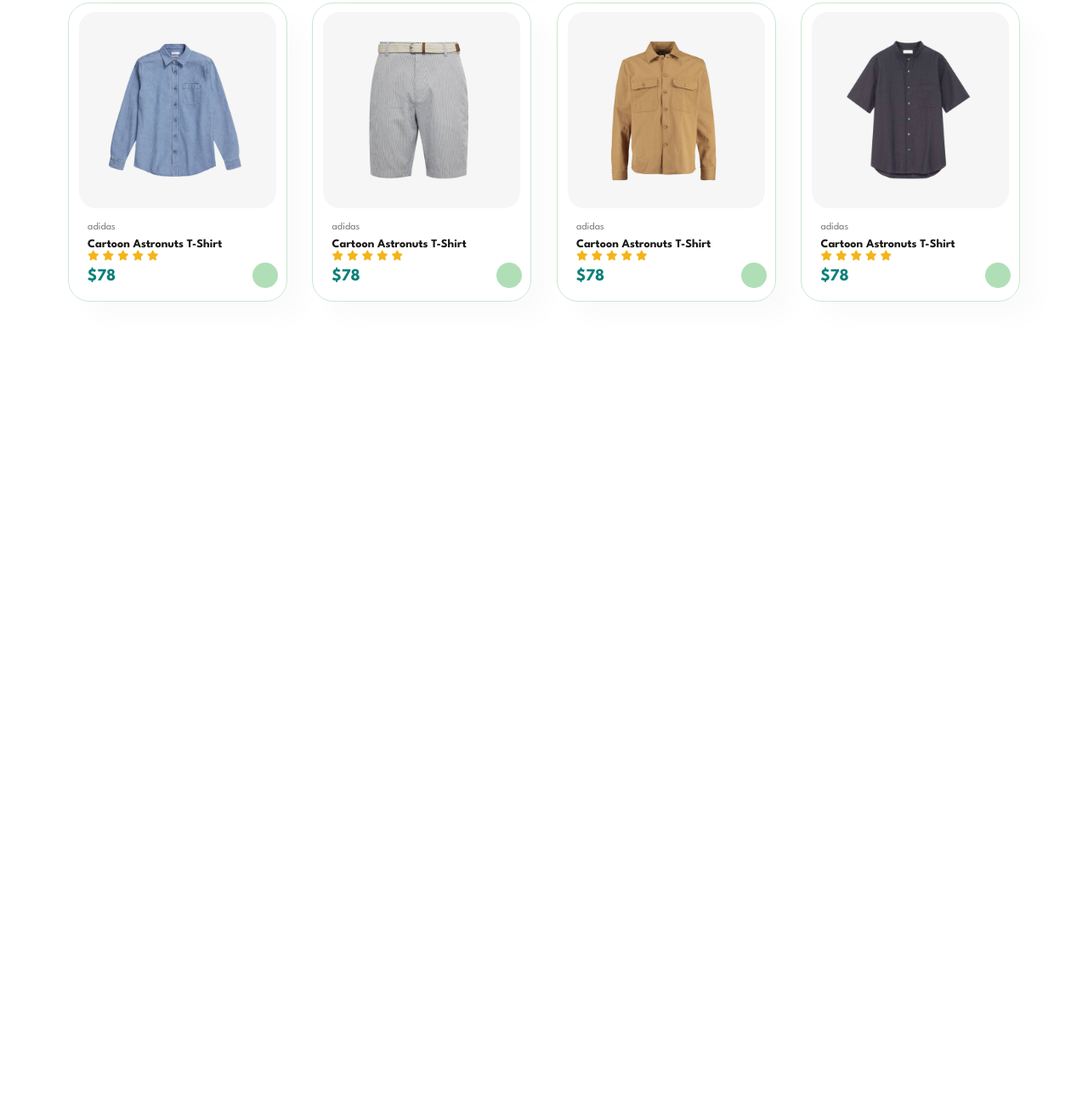
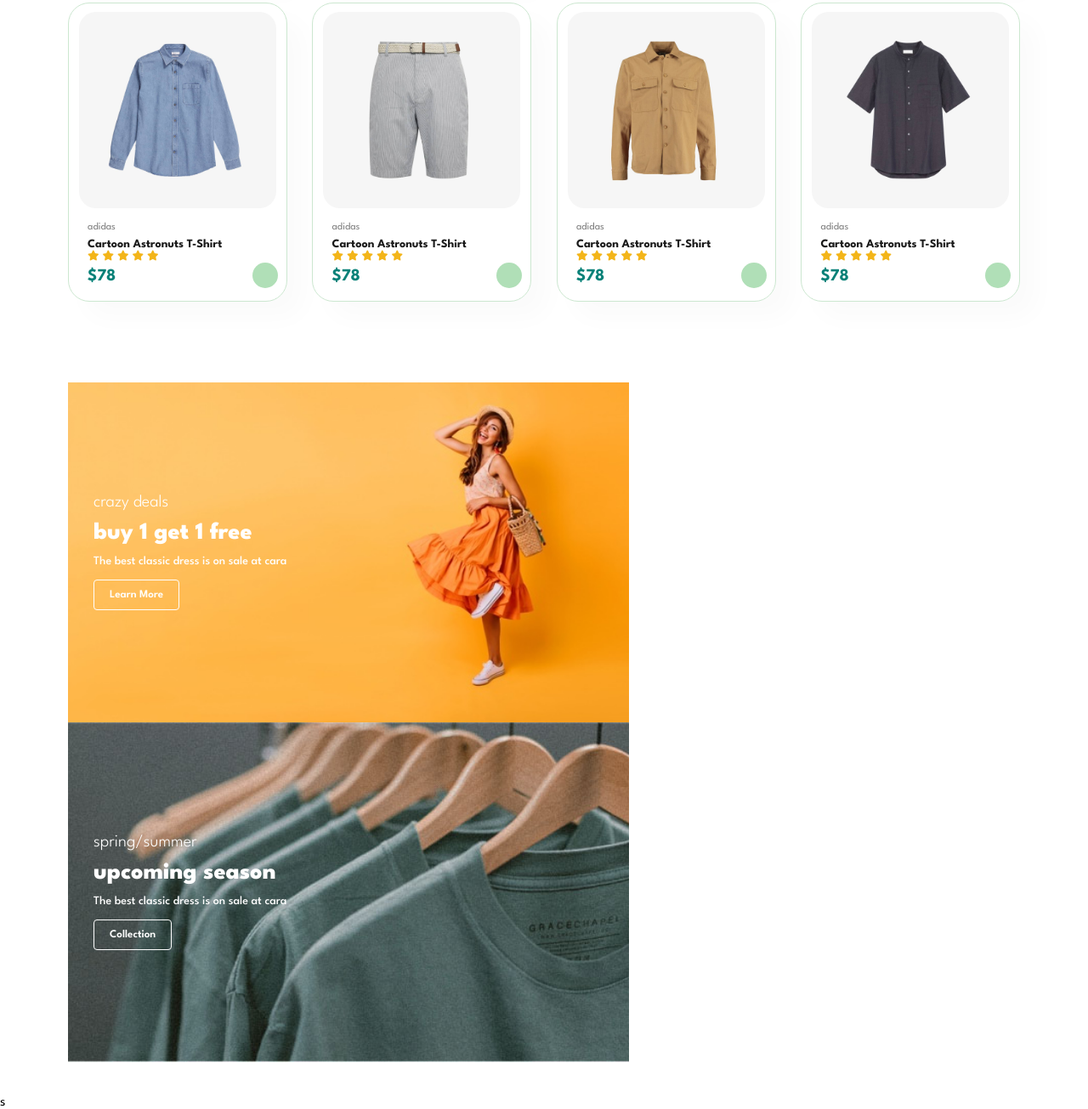
Before and after one commit to RavinduWK/e-commerce-website-frontend, a plain HTML site: page index.html in a window 1280 px wide. Shown: the part 3310-4615 px from the top of the page at 85% size. Before the commit the page ends 3720 px from the top, so only its background shows below. Drawn offline with Linux system fonts and the light colour scheme.

Commit message:
sm-banner

```diff
--- a/index.html
+++ b/index.html
@@ -373,6 +373,21 @@
             </div>
         </section>
 
+        <section id="sm-banner" class="section-p1">
+            <div class="banner-box">
+                <h4>crazy deals</h4>
+                <h2>buy 1 get 1 free</h2>
+                <span>The best classic dress is on sale at cara</span>
+                <button class="white">Learn More</button>
+            </div>
+            <div class="banner-box box-2">
+                <h4>spring/summer</h4>
+                <h2>upcoming season</h2>
+                <span>The best classic dress is on sale at cara</span>
+                <button class="white">Collection</button>
+            </div>
+        </section>
+s
         <script src="script.js"></script>
     </body>
 
--- a/style.css
+++ b/style.css
@@ -57,6 +57,19 @@ button.normal {
   border-radius: 4px;
   cursor: pointer;
   border: none;
+  outline: none;
+  transition: 0.2s;
+}
+
+button.white {
+  font-size: 13px;
+  font-weight: 600;
+  padding: 11px 18px;
+  color: #fff;
+  background-color: transparent;
+  border-radius: 4px;
+  cursor: pointer;
+  border: 1px solid #fff;
   outline: none;
   transition: 0.2s;
 }
@@ -325,3 +338,50 @@ body {
   background: #088178;
   color: #fff;
 }
+
+#sm-banner {
+  display: flex;
+  justify-content: space-between;
+  flex-wrap: wrap;
+}
+
+#sm-banner .banner-box {
+  display: flex;
+  flex-direction: column;
+  justify-content: center;
+  align-items: flex-start;
+  background-image: url("img/banner/b17.jpg");
+  min-width: 660px;
+  height: 50vh;
+  background-size: cover;
+  background-position: center;
+  padding: 30px;
+}
+
+#sm-banner h4 {
+  color: #fff;
+  font-size: 20px;
+  font-weight: 300;
+}
+
+#sm-banner h2 {
+  color: #fff;
+  font-size: 28px;
+  font-weight: 800;
+}
+
+#sm-banner span {
+  color: #fff;
+  font-size: 14px;
+  font-weight: 500;
+  padding-bottom: 15px;
+}
+
+#sm-banner .banner-box:hover button {
+  background: #088178;
+  border: 1px solid #088178;
+}
+
+#sm-banner .box-2 {
+  background-image: url("img/banner/b10.jpg");
+}
```
